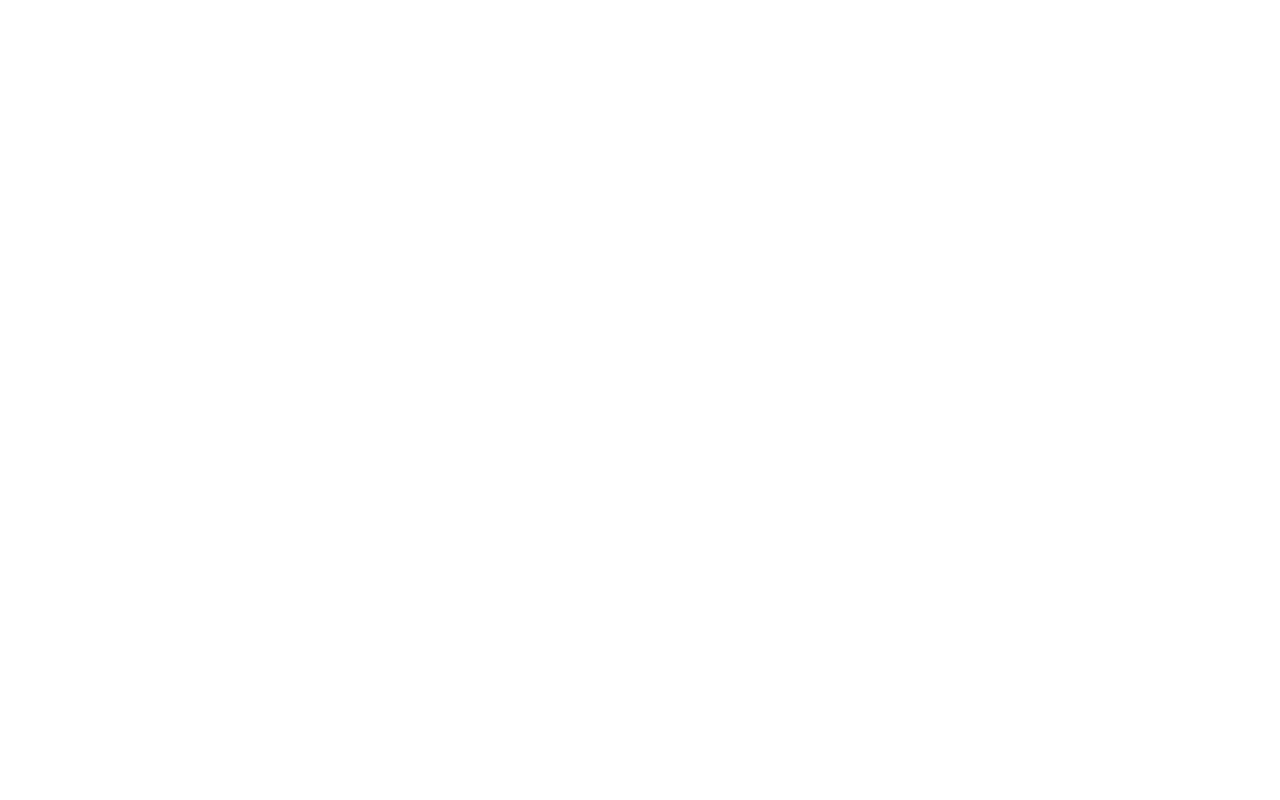
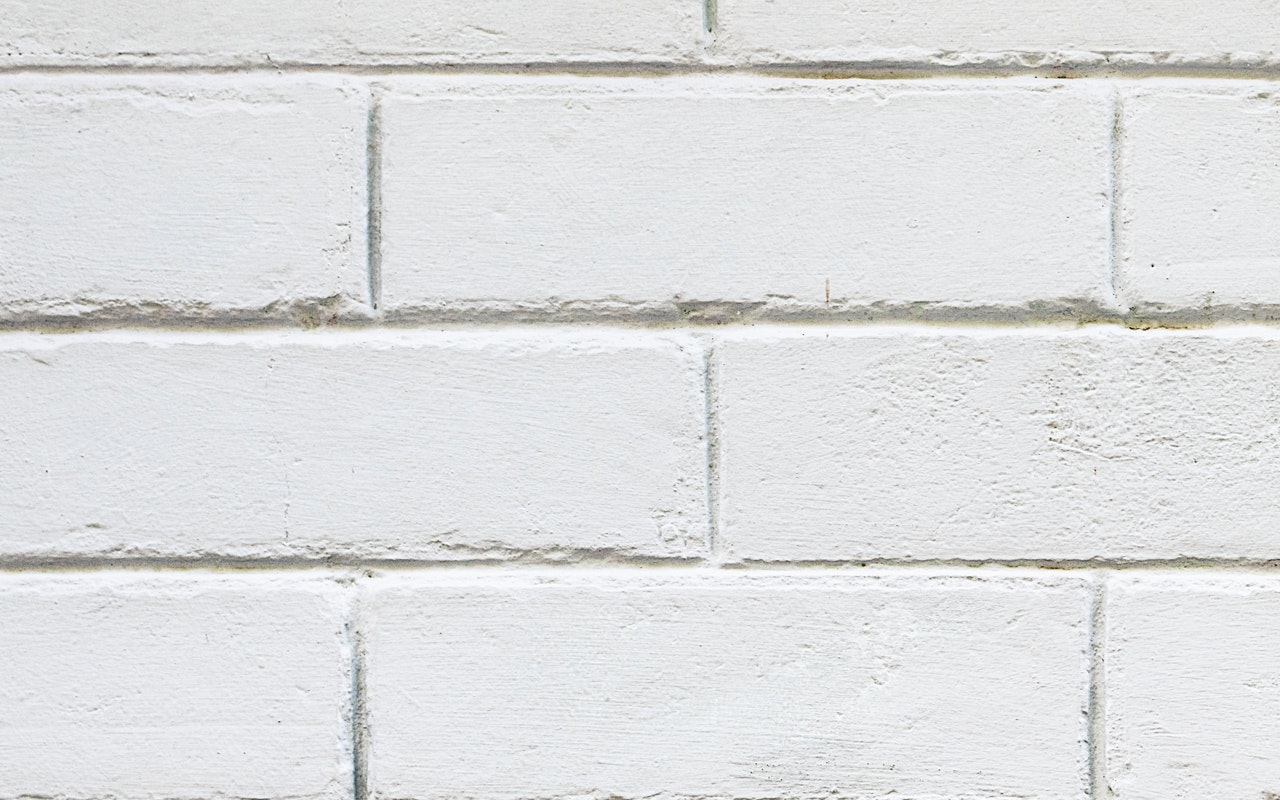
Before and after one commit to ChrisLBlack/TriviaGame, a plain HTML site: page index.html in a window 1280 px wide. Drawn offline with nearby package versions, Linux system fonts and the light colour scheme.

Commit message:
staging coding and linking src's

```diff
--- a/assets/css/style.css
+++ b/assets/css/style.css
@@ -0,0 +1,3 @@
+body {
+    background: url(../images/abstract.jpg);
+}
--- a/index.html
+++ b/index.html
@@ -1,12 +1,40 @@
 <!DOCTYPE html>
 <html lang="en">
+
 <head>
     <meta charset="UTF-8">
     <meta name="viewport" content="width=device-width, initial-scale=1.0">
     <meta http-equiv="X-UA-Compatible" content="ie=edge">
+
+    <!--jQuery Link-->
+    <script src="https://code.jquery.com/jquery-3.3.1.min.js" integrity="sha256-FgpCb/KJQlLNfOu91ta32o/NMZxltwRo8QtmkMRdAu8="
+        crossorigin="anonymous"></script>
+
+    <!--Bootstrap Link-->
+    <link rel="stylesheet" href="https://stackpath.bootstrapcdn.com/bootstrap/4.1.1/css/bootstrap.min.css" integrity="sha384-WskhaSGFgHYWDcbwN70/dfYBj47jz9qbsMId/iRN3ewGhXQFZCSftd1LZCfmhktB"
+        crossorigin="anonymous">
+
+    <!--My CSS-->
+    <link rel="stylesheet" type="text/css" href="assets/css/style.css">
+
+
     <title>Trivia Game</title>
 </head>
+
 <body>
 
+    <div class="container">
+        <div class="row">
+
+             <div class="col">
+
+             </div>
+
+        </div>
+    </div>
+
+
+    <script src="assets/javascript/app.js" type="text/javascript"></script>
 </body>
+
 </html>
```
Also changed, not shown: assets/images/abstract.jpg (added).
